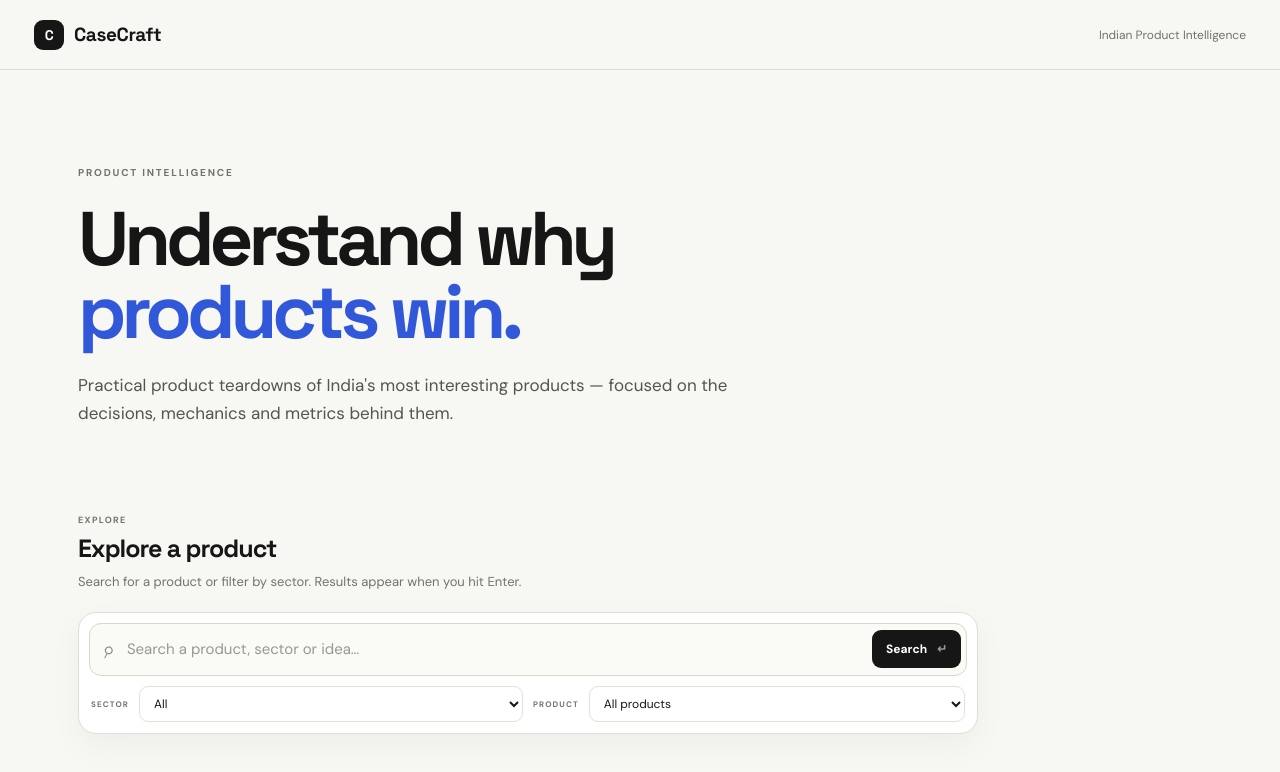
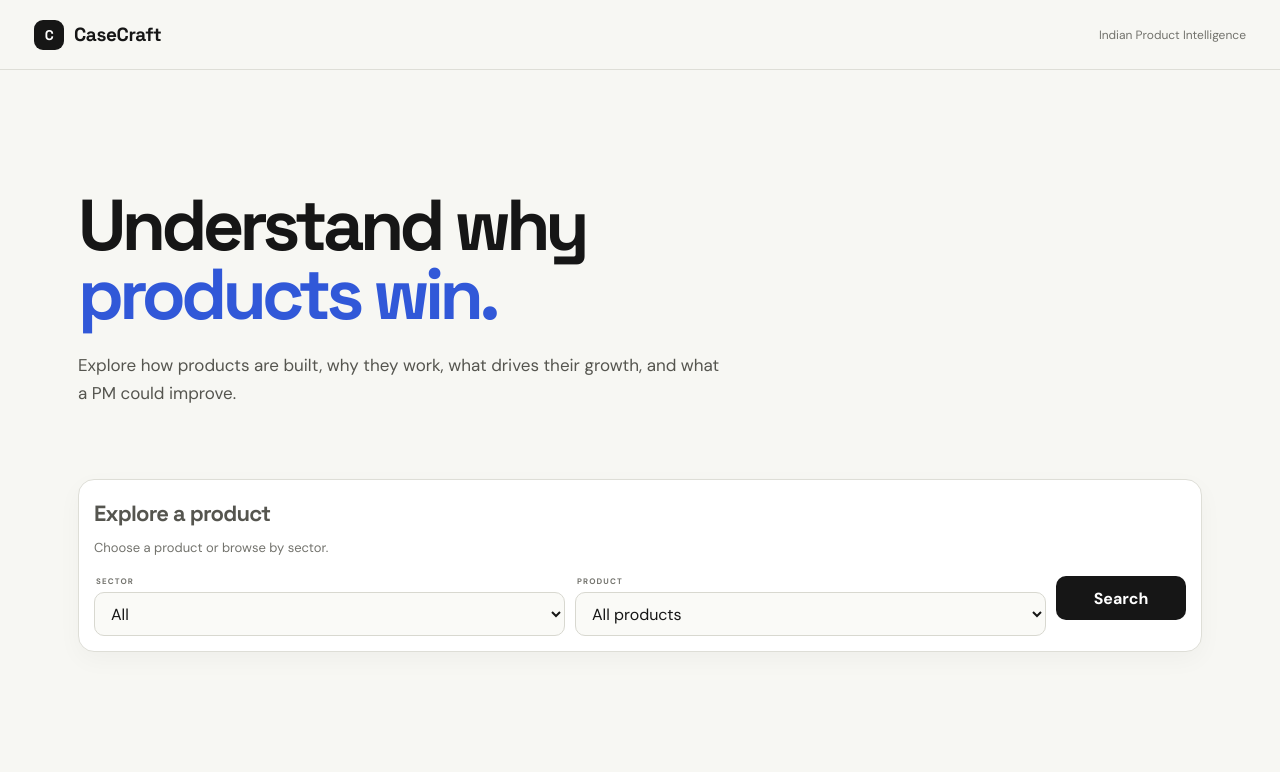
Before and after one commit to richikothari07/Case_craft, a React (Vite) app: page / in a window 1280 px wide. Shown: the top 772 px of the page. Built offline with nearby package versions, Linux system fonts and the light colour scheme.

Commit message:
Add files via upload

```diff
--- a/src/main.jsx
+++ b/src/main.jsx
@@ -7,19 +7,12 @@ const CASES = [{"name": "Blinkit", "sector": "Quick Commerce", "tag": "Instant c
 function Badge({children, tone=""}){ return <span className={"badge "+tone}>{children}</span> }
 
 function App(){
-  const [query,setQuery]=useState("");
   const [sector,setSector]=useState("All");
   const [selected,setSelected]=useState(null);
   const [selectedProduct,setSelectedProduct]=useState("All products");
-  const [submitted,setSubmitted]=useState(false);
+  const [showResults,setShowResults]=useState(false);
   const sectors=["All",...Array.from(new Set(CASES.map(c=>c.sector)))];
-  const filtered=useMemo(()=>CASES.filter(c=>(sector==="All"||c.sector===sector)&&
-    (c.name+" "+c.sector+" "+c.summary).toLowerCase().includes(query.toLowerCase())),[query,sector]);
-
-  const submitSearch=(e)=>{
-    e?.preventDefault();
-    setSubmitted(true);
-  };
+  const filtered=useMemo(()=>CASES.filter(c=>sector==="All"||c.sector===sector),[sector]);
 
   if(selected){
     return <CaseView c={selected} back={()=>setSelected(null)} />;
@@ -27,52 +20,48 @@ function App(){
 
   return <div>
     <header className="topbar">
-      <div className="brand" onClick={()=>{setSelected(null);setSubmitted(false);setQuery("")}}><span className="brandmark">C</span> CaseCraft</div>
+      <div className="brand" onClick={()=>setSelected(null)}><span className="brandmark">C</span> CaseCraft</div>
       <div className="topmeta">Indian Product Intelligence</div>
     </header>
 
-    <main className="shell homeShell">
+    <main className="shell">
       <section className="hero">
         <div>
-          <div className="heroKicker">PRODUCT INTELLIGENCE</div>
           <h1>Understand why<br/><em>products win.</em></h1>
-          <p className="heroCopy">Practical product teardowns of India's most interesting products — focused on the decisions, mechanics and metrics behind them.</p>
+          <p className="heroCopy">Explore how products are built, why they work, what drives their growth, and what a PM could improve.</p>
         </div>
       </section>
 
-      <section className="searchStage">
-        <div className="searchIntro">
-          <span className="eyebrow">EXPLORE</span>
-          <h2>Explore a product</h2>
-          <p>Search for a product or filter by sector. Results appear when you hit Enter.</p>
+      <section className="controls">
+        <p className="explorePrompt">Explore a product</p>
+        <p className="exploreHint">Choose a product or browse by sector.</p>
+        <div className="selectRow">
+          <label><span>SECTOR</span><select value={sector} onChange={e=>{setSector(e.target.value);setSelectedProduct("All products");setShowResults(false)}}><option>All</option>{sectors.slice(1).map(s=><option key={s}>{s}</option>)}</select></label>
+          <label><span>PRODUCT</span><select value={selectedProduct} onChange={e=>{setSelectedProduct(e.target.value);setShowResults(false)}}><option>All products</option>{filtered.map(c=><option key={c.name}>{c.name}</option>)}</select></label>
+          <button className="searchButton" onClick={()=>{
+            setShowResults(true);
+            if(selectedProduct !== "All products"){
+              const found=CASES.find(c=>c.name===selectedProduct);
+              if(found)setSelected(found);
+            }
+          }}>Search</button>
         </div>
-        <form className="searchPanel" onSubmit={submitSearch}>
-          <div className="searchMain">
-            <span className="searchIcon">⌕</span>
-            <input autoFocus value={query} onChange={e=>{setQuery(e.target.value);setSubmitted(false)}} placeholder="Search a product, sector or idea…" aria-label="Search products" />
-            <button type="submit">Search <span>↵</span></button>
-          </div>
-          <div className="filterRow">
-            <label><span>SECTOR</span><select value={sector} onChange={e=>{setSector(e.target.value);setSelectedProduct("All products");setSubmitted(false)}}><option>All</option>{sectors.slice(1).map(s=><option key={s}>{s}</option>)}</select></label>
-            <label><span>PRODUCT</span><select value={selectedProduct} onChange={e=>{const v=e.target.value;setSelectedProduct(v);const found=CASES.find(c=>c.name===v);if(found)setSelected(found)}}><option>All products</option>{CASES.filter(c=>sector==="All"||c.sector===sector).map(c=><option key={c.name}>{c.name}</option>)}</select></label>
-          </div>
-        </form>
       </section>
 
-      {submitted && <section className="resultsSection">
+      {showResults && <section className="results">
         <div className="sectionHead">
-          <div><span className="eyebrow">RESULTS</span><h2>{filtered.length} {filtered.length===1?"match":"matches"}</h2></div>
-          <button className="clearSearch" onClick={()=>{setQuery("");setSector("All");setSelectedProduct("All products");setSubmitted(false)}}>Clear search</button>
+          <div><span className="eyebrow">RESULTS</span><h2>{selectedProduct !== "All products" ? selectedProduct : `${filtered.length} products`}</h2></div>
+          <span className="muted">Select a case study to explore</span>
         </div>
-        {filtered.length ? <div className="grid">
+        <div className="grid">
           {filtered.map((c,i)=><article className="card" key={c.name} onClick={()=>setSelected(c)}>
             <div className="cardTop"><Badge>{String(i+1).padStart(2,"0")}</Badge><span className="sector">{c.sector}</span></div>
             <h3>{c.name}</h3>
             <p className="tagline">{c.tag}</p>
             <p>{c.summary}</p>
-            <div className="cardFoot"><span>Open case study</span><span>↗</span></div>
+            <div className="cardFoot"><span>Open case study</span><span>→</span></div>
           </article>)}
-        </div> : <div className="emptyState"><strong>No matches found.</strong><span>Try a different product name, sector or keyword.</span></div>}
+        </div>
       </section>}
     </main>
   </div>
@@ -86,91 +75,75 @@ function CaseView({c,back}){
  }));
  const growthLoops=[
    {title:"Value → frequency",body:`When the core promise works, customers have a reason to return more often. For ${c.name}, the product's repeat behaviour is tied to the problem described above: ${c.problem}`},
-   {title:"Usage → learning",body:"More successful transactions create behavioural and operational signals that can improve ranking, assortment, matching, personalisation or service quality."},
-   {title:"Density → economics",body:"As demand concentrates, the product can often improve utilisation, lower cost-to-serve and reinvest in availability, assortment or acquisition."}
+   {title:"Usage → data → better experience",body:`Every completed transaction creates behavioural information about intent, preferences, availability or service quality. The product can use that learning to improve discovery, matching, fulfilment or personalisation.`},
+   {title:"Density → economics → more value",body:`As usage becomes denser, the business can improve utilisation and economics. That can support better assortment, coverage, reliability or pricing — reinforcing the original product proposition.`}
  ];
  const tradeoffs=[
-   "Growth versus unit economics: faster acquisition can hide weak contribution or retention.",
-   "Breadth versus focus: adding use cases can increase reach while diluting the core product promise.",
-   "Automation versus trust: removing friction is valuable only when customers still understand and control important decisions.",
-   "Personalisation versus simplicity: more tailored experiences can also create cognitive load.",
-   "Speed versus quality: compressing a workflow can increase errors, cancellations or support burden."
+   `Growth vs. unit economics: the fastest path to more users or orders is not necessarily the best path to durable contribution.`,
+   `Breadth vs. simplicity: adding more categories and use cases can increase frequency, but can also make the product harder to understand.`,
+   `Automation vs. trust: reducing friction is valuable only when customers still understand important decisions, prices and outcomes.`
  ];
- const tabs=[
-   ["overview","01","Overview"],
-   ["moat","02","Why it wins"],
-   ["teardown","03","Product teardown"],
-   ["growth","04","Growth loops"],
-   ["metrics","05","Metrics"],
-   ["bets","06","PM bets"],
-   ["interview","07","Interview"],
-   ["evidence","08","Evidence"]
- ];
- const [activeTab,setActiveTab]=useState("overview");
  return <div>
-  <header className="topbar caseTopbar">
-    <button className="back" onClick={back}>← All cases</button>
-    <div className="brand"><span className="brandmark">C</span> CaseCraft</div>
-    <div className="topmeta">{c.sector}</div>
+  <header className="topbar">
+    <div className="brand" onClick={back}><span className="brandmark">C</span> CaseCraft</div>
+    <button className="back" onClick={back}>← Library</button>
   </header>
   <main className="caseShell">
-    <header className="caseHeader">
+    <div className="caseHeader">
       <Badge>{c.sector}</Badge>
       <h1>{c.name}</h1>
       <p className="caseTag">{c.summary}</p>
-      <div className="factsRow">{c.facts.slice(0,3).map((f,i)=><div className="fact" key={i}><span>FACT</span>{f}</div>)}</div>
-    </header>
+      <div className="factsRow">{c.facts.map((f,i)=><div className="fact" key={i}><span>FACT</span>{f}</div>)}</div>
+    </div>
 
-    <nav className="caseTabs" aria-label="Case study sections">
-      {tabs.map(([id,num,label])=><button key={id} className={activeTab===id?"active":""} onClick={()=>{setActiveTab(id);window.scrollTo({top:0,behavior:"smooth"})}}><span>{num}</span>{label}</button>)}
-    </nav>
-
-    <div className="tabContent">
-      {activeTab==="overview" && <Section title="01 · Product thesis">
+    <Section title="01 · Product thesis">
       <div className="proposition"><strong>{c.proposition}</strong></div>
       <div className="twoCol">
         <div><h4>Core problem</h4><p>{c.problem}</p></div>
         <div><h4>Target users</h4><ul>{c.users.map(x=><li key={x}>{x}</li>)}</ul></div>
       </div>
       <div className="analysisBox"><span>PM LENS</span><p>The important product question is not simply whether people want this service. It is whether the product can repeatedly deliver the promised outcome at an attractive enough cost to create a habit and a sustainable business.</p></div>
-      </Section>}
+    </Section>
 
-      {activeTab==="moat" && <Section title="02 · Why this product can win">
+    <Section title="02 · Why this product can win">
       <div className="moatGrid">{c.moat.map((x,i)=><div className="moat" key={x}><span>0{i+1}</span><p>{x}</p></div>)}</div>
       <div className="analysisBox"><span>MOAT TEST</span><p>For each moat above, ask: <b>Can a well-funded competitor buy this?</b> If yes, it is an advantage but not necessarily a durable moat. The strongest moats are those that compound with usage — density, proprietary data, habit, supply relationships, operational learning or ecosystem distribution.</p></div>
-      </Section>}
+    </Section>
 
-      {activeTab==="teardown" && <Section title="03 · Product teardown — from intent to outcome">
+    <Section title="03 · Product teardown — from intent to outcome">
       <div className="teardown">{journey.map((x,i)=><div className="tear" key={x.stage}><div><h4>{String(i+1).padStart(2,"0")} · {x.stage}</h4><span className="tearQuestion">{x.question}</span></div><div><p>{x.detail}</p><div className="tearMetric"><span>WATCH</span>{x.metric}</div></div></div>)}</div>
-      </Section>}
+    </Section>
 
-      {activeTab==="growth" && <Section title="04 · Growth & retention loops">
+    <Section title="04 · Growth & retention loops">
       <div className="loopGrid">{growthLoops.map((x,i)=><div className="loop" key={x.title}><span>LOOP 0{i+1}</span><h4>{x.title}</h4><p>{x.body}</p></div>)}</div>
-      </Section>}
+    </Section>
 
-      {activeTab==="metrics" && <Section title="05 · Metrics — what a PM should actually watch">
+    <Section title="05 · Metrics — what a PM should actually watch">
       <div className="metrics">{c.metrics.map(([a,b,d])=><div className="metric" key={a}><div><span className="metricType">{a}</span><h4>{b}</h4></div><p>{d}</p></div>)}</div>
       <div className="metricTree"><span>METRIC TREE</span><p><b>Outcome:</b> Does the customer repeatedly get the promised value? → <b>Inputs:</b> activation, conversion, frequency, availability/quality → <b>Economics:</b> revenue, cost-to-serve, contribution → <b>Guardrails:</b> cancellations, complaints, fraud, quality failures.</p></div>
-      </Section>}
+    </Section>
 
-      {activeTab==="bets" && <Section title="06 · PM improvement bets">
+    <Section title="06 · Product trade-offs & failure modes">
+      <div className="tradeoffGrid">{tradeoffs.map((x,i)=><div className="tradeoff" key={i}><span>0{i+1}</span><p>{x}</p></div>)}</div>
+    </Section>
+
+    <Section title="07 · PM improvement bets">
       <div className="improvements">{c.improvements.map(([a,b,t],i)=><div className="improve" key={a}><div className="improveHead"><h4>{a}</h4><Badge tone="light">{t}</Badge></div><div className="improveGrid"><div><span>INSIGHT</span><p>{b}</p></div><div><span>SUCCESS METRIC</span><p>{c.metrics[i%c.metrics.length]?.[1]}</p></div><div><span>TRADE-OFF</span><p>Validate incremental value against cost, complexity and any degradation of the core product promise.</p></div></div></div>)}</div>
-        <div className="analysisBox"><span>PM VIEW</span><p>These are hypotheses to test, not claims about the company's internal roadmap.</p></div>
-      </Section>}
+    </Section>
 
-      {activeTab==="interview" && <Section title="07 · Interview questions">
+    <Section title="08 · Interview questions">
       <div className="questions">{c.interview.map((q,i)=><div key={q}><span>{String(i+1).padStart(2,"0")}</span><p>{q}</p></div>)}</div>
-      </Section>}
+    </Section>
 
-      {activeTab==="evidence" && <Section title="08 · Evidence & source trail">
+    <Section title="09 · Evidence & source trail">
       <div className="evidence">
         <div><h4>Key public facts</h4><ul>{c.facts.map(f=><li key={f}>{f}</li>)}</ul></div>
         <div><h4>Sources</h4>{c.sources.map(([n,u])=><a href={u} target="_blank" rel="noreferrer" key={u}>{n}<span>↗</span></a>)}</div>
       </div>
       <div className="evidenceNote"><b>Reading rule:</b> Facts are presented as evidence. Recommendations and product interpretations are PM analysis, not claims about internal company strategy.</div>
-      </Section>}
-    </div>
+    </Section>
   </main>
+  <footer>CaseCraft · 50 evidence-led product case studies · September 2026</footer>
  </div>
 }
 
--- a/src/styles.css
+++ b/src/styles.css
@@ -72,44 +72,12 @@ footer{text-align:center;color:#85857e;font-size:10px;padding:28px;border-top:1p
 
 @media(max-width:850px){.topbar{padding:0 18px}.topmeta{display:none}.shell,.caseShell{padding:46px 18px 70px}.hero{display:block;padding:18px 0 48px}.hero h1,.caseHeader h1{font-size:50px}.heroStat{border-left:0;border-top:1px solid var(--line);padding:18px 0 0;margin-top:30px}.selectRow{grid-template-columns:1fr}.grid{grid-template-columns:1fr}.sectionHead{display:block}.sectionHead .muted{display:block;margin-top:8px}.factsRow,.twoCol,.moatGrid,.loopGrid,.tradeoffGrid,.evidence,.questions,.improveGrid{grid-template-columns:1fr}.tear{grid-template-columns:1fr;gap:8px}.metric{grid-template-columns:1fr}.caseTag{font-size:16px}}
 
-/* CaseCraft UX refinement */
-.heroKicker{font-size:10px;letter-spacing:.18em;font-weight:800;color:var(--muted);margin-bottom:24px}
-.homeShell{padding-top:72px}
-.homeShell .hero{display:block;padding:24px 0 52px}
-.homeShell .hero h1{font-size:76px;max-width:850px}
-.searchStage{max-width:900px;padding:28px 0 10px}
-.searchIntro{margin-bottom:20px}
-.searchIntro h2{font-size:25px;margin-top:7px}
-.searchIntro p{font-size:13px;margin-top:8px;color:var(--muted)}
-.searchPanel{background:#fff;border:1px solid var(--line);border-radius:18px;padding:10px;box-shadow:0 12px 32px rgba(20,20,18,.045)}
-.searchMain{display:flex;align-items:center;gap:10px;padding:4px 5px 4px 12px;border:1px solid #d8d8d0;border-radius:12px;background:#fafaf7}
-.searchIcon{font-size:23px;line-height:1;color:#85857e;transform:rotate(-15deg);display:inline-block}
-.searchMain input{border:0;outline:0;background:transparent;flex:1;min-width:0;height:43px;font-size:15px;color:var(--ink)}
-.searchMain input::placeholder{color:#999990}
-.searchMain button{height:38px;border:0;border-radius:9px;background:var(--ink);color:#fff;padding:0 14px;font-size:12px;font-weight:700}
-.searchMain button span{opacity:.55;margin-left:7px}
-.filterRow{display:grid;grid-template-columns:1fr 1fr;gap:10px;padding:10px 2px 1px}
-.filterRow label{display:flex;align-items:center;gap:10px;min-width:0}
-.filterRow label>span{font-size:8px;letter-spacing:.14em;font-weight:800;color:var(--muted);white-space:nowrap}
-.filterRow select{height:36px;flex:1;border:1px solid #e0e0d8;border-radius:9px;background:#fff;padding:0 10px;font-size:12px;outline:0;color:var(--ink)}
-.resultsSection{padding-top:58px}
-.resultsSection .sectionHead{margin:0 0 20px}
-.clearSearch{border:1px solid var(--line);background:transparent;border-radius:999px;padding:8px 12px;font-size:11px;color:var(--muted);font-weight:600}
-.clearSearch:hover{color:var(--ink);border-color:#c4c4bc}
-.emptyState{border:1px dashed #cfcfc7;border-radius:16px;background:#fbfbf8;padding:46px;text-align:center;display:flex;flex-direction:column;gap:7px}
-.emptyState strong{font-family:"Space Grotesk";font-size:18px}.emptyState span{font-size:12px;color:var(--muted)}
-.caseTopbar{position:sticky}
-.caseTabs{position:sticky;top:70px;z-index:15;display:flex;gap:5px;overflow-x:auto;padding:12px 0;background:rgba(247,247,243,.96);backdrop-filter:blur(14px);border-bottom:1px solid var(--line);scrollbar-width:none}
-.caseTabs::-webkit-scrollbar{display:none}
-.caseTabs button{flex:0 0 auto;border:1px solid transparent;background:transparent;border-radius:9px;padding:9px 11px;color:#77776f;font-size:11px;font-weight:600;display:flex;align-items:center;gap:7px;white-space:nowrap}
-.caseTabs button span{font-family:"Space Grotesk";font-size:8px;letter-spacing:.08em;color:#aaa9a2}
-.caseTabs button:hover{background:#fff;color:var(--ink);border-color:var(--line)}
-.caseTabs button.active{background:var(--ink);color:#fff;border-color:var(--ink)}
-.caseTabs button.active span{color:#aaa}
-.tabContent{min-height:460px}
-.tabContent .caseSection{padding-top:42px}
-.tabContent .sectionTitle{font-size:14px}
-@media(max-width:850px){
-  .homeShell{padding-top:44px}.homeShell .hero{padding-bottom:36px}.homeShell .hero h1{font-size:52px}
-  .filterRow{grid-template-columns:1fr}.filterRow label{display:grid;grid-template-columns:70px 1fr}.caseTabs{top:60px}.caseTopbar{height:60px}.caseTopbar .topmeta{display:none}
-}
+
+/* CaseCraft search-first homepage */
+.explorePrompt{font-family:"Space Grotesk",sans-serif;font-size:22px;font-weight:700;letter-spacing:-.035em;margin:0}
+.exploreHint{font-size:13px;color:var(--muted);margin:5px 0 18px}
+.selectRow{grid-template-columns:1fr 1fr 130px}
+.searchButton{height:44px;border:0;border-radius:10px;background:var(--ink);color:#fff;font-weight:700;text-transform:none;transition:transform .18s ease,opacity .18s ease}
+.searchButton:hover{transform:translateY(-1px);opacity:.92}
+.results{padding-bottom:20px}
+@media(max-width:850px){.selectRow{grid-template-columns:1fr}.searchButton{width:100%}}
```
Lines whose indentation alone changed are shown as unchanged.
